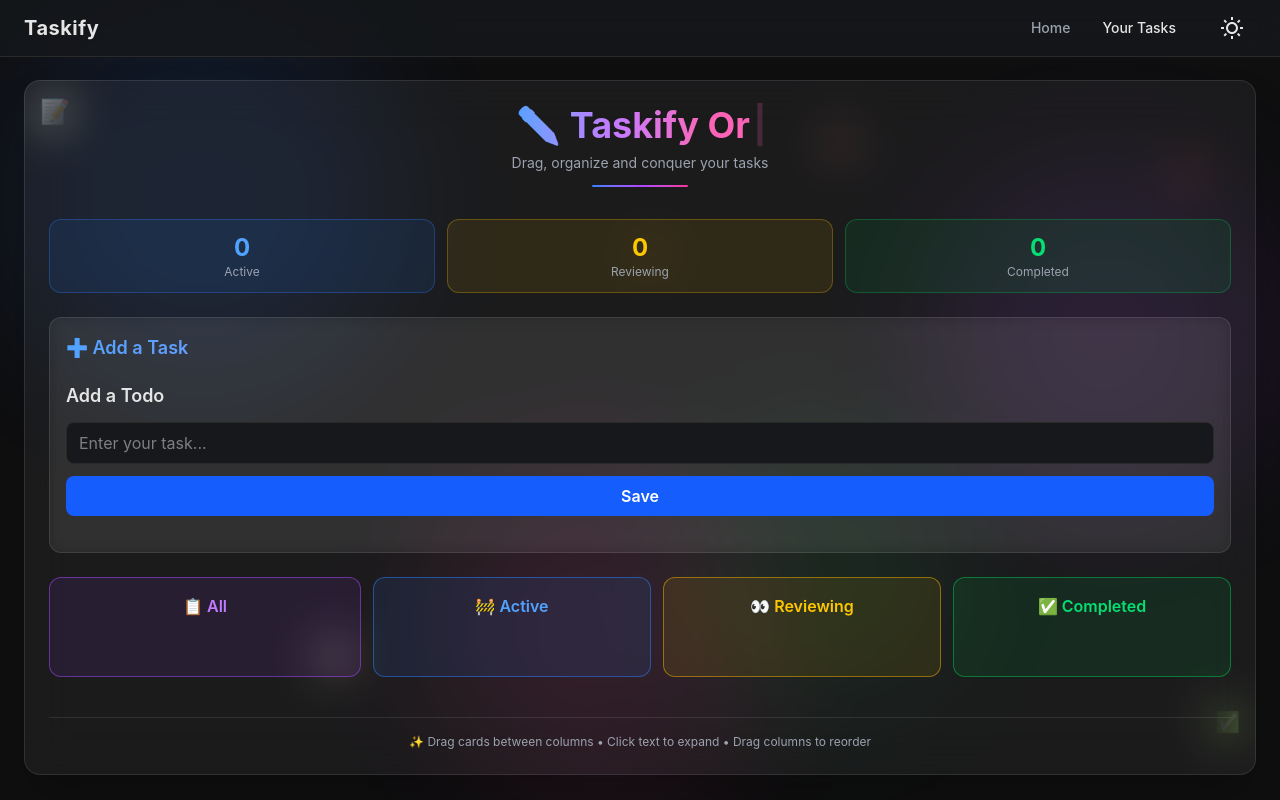
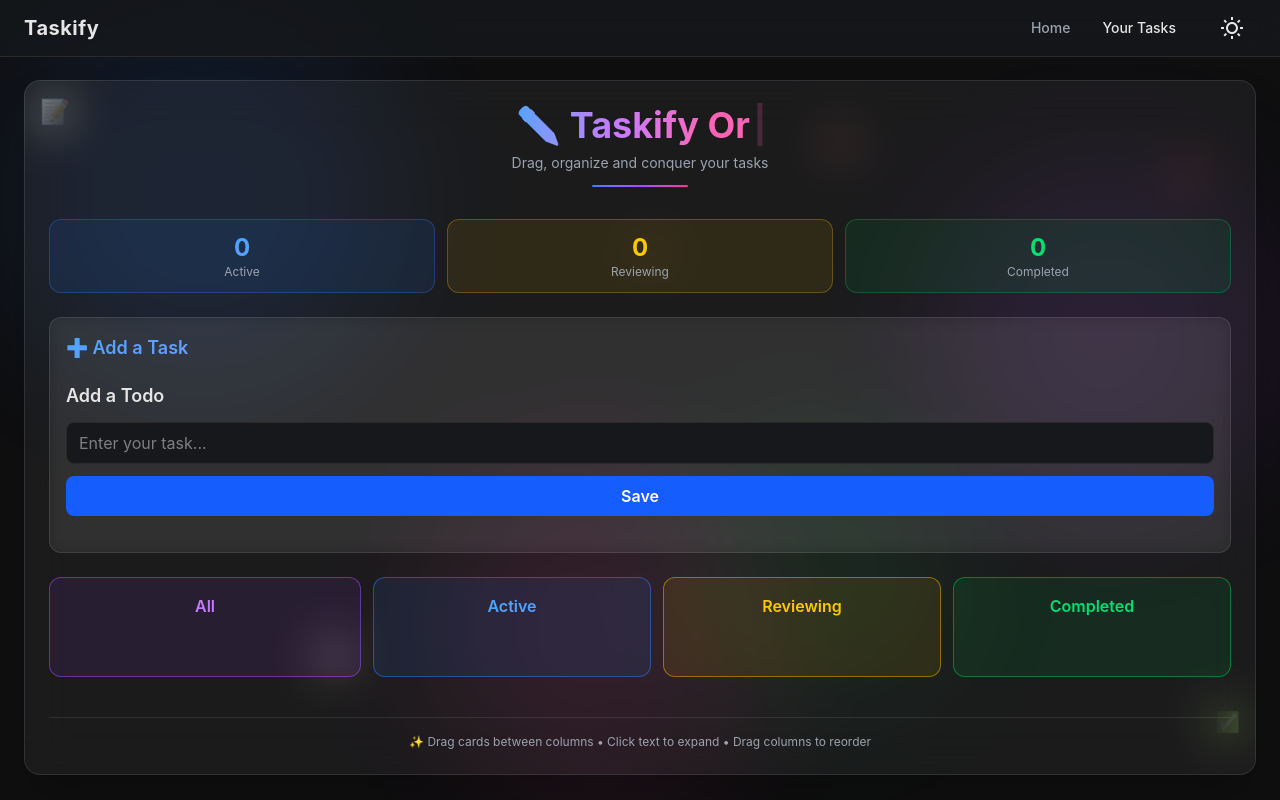
Before and after one commit to iasharsh/todo-list-app, a React (Vite) app: page / in a window 1280 px wide. Both pictures are taken after a click on the item "Your Tasks". Built offline with nearby package versions, Linux system fonts and the light colour scheme.

Commit message:
final logic fixes

```diff
--- a/package.json
+++ b/package.json
@@ -18,6 +18,7 @@
     "react-dom": "^19.2.4",
     "react-hot-toast": "^2.6.0",
     "react-icons": "^5.6.0",
+    "react-router-dom": "^7.13.2",
     "react-simple-typewriter": "^5.0.1",
     "uuid": "^13.0.0"
   },
--- a/src/components/KanbanBoard.jsx
+++ b/src/components/KanbanBoard.jsx
@@ -6,9 +6,9 @@ import DraggableColumn from "./DraggableColumn";
 import { useState } from "react"
 
 const columnTitles = {
-  active: "🚧 Active",
-  review: "👀 Reviewing",
-  completed: "✅ Completed",
+  active: "Active",
+  review: "Reviewing",
+  completed: "Completed",
 };
 
 const KanbanBoard = ({
@@ -65,7 +65,7 @@ const KanbanBoard = ({
         {/* Fixed All column */}
         <div className="flex-1 min-w-0 p-4 rounded-xl border transition hover:shadow-lg
           hover:shadow-purple-500/20 min-h-[100px] bg-purple-500/10 border-purple-500/50">
-          <h2 className="font-semibold mb-3 text-center text-purple-400">📋 All</h2>
+          <h2 className="font-semibold mb-3 text-center text-purple-400">All</h2>
           {todos.map(item => (
             <div
               key={item.id}
```
Also changed, not shown: 1 other file (tests, documents, lock files or other folders).
